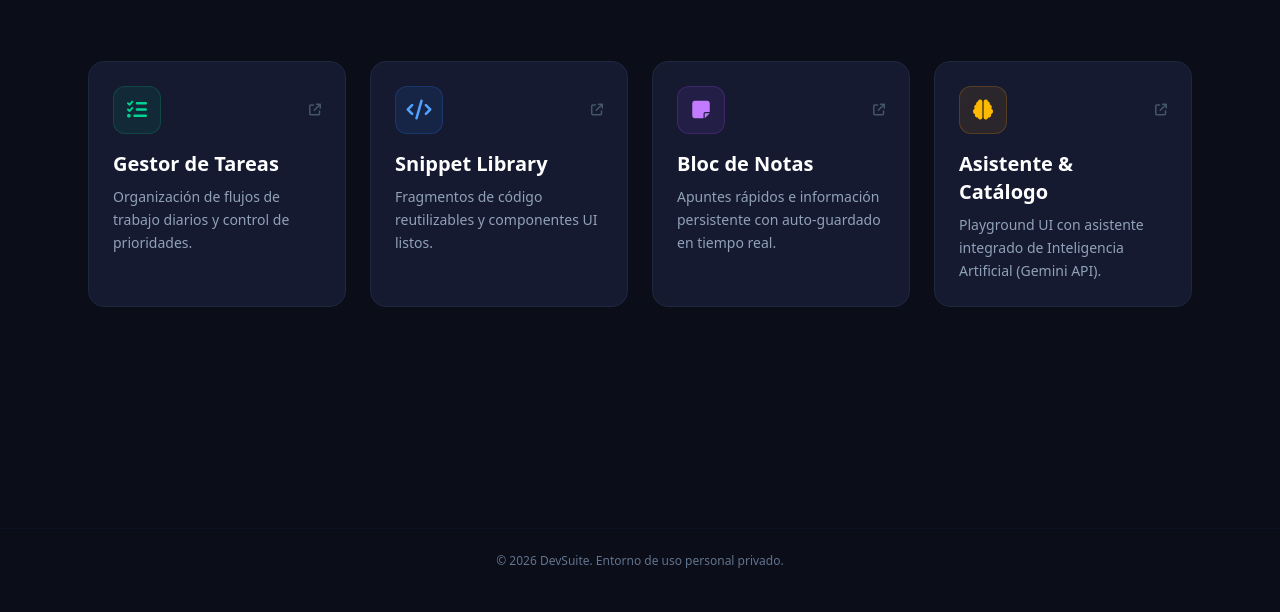
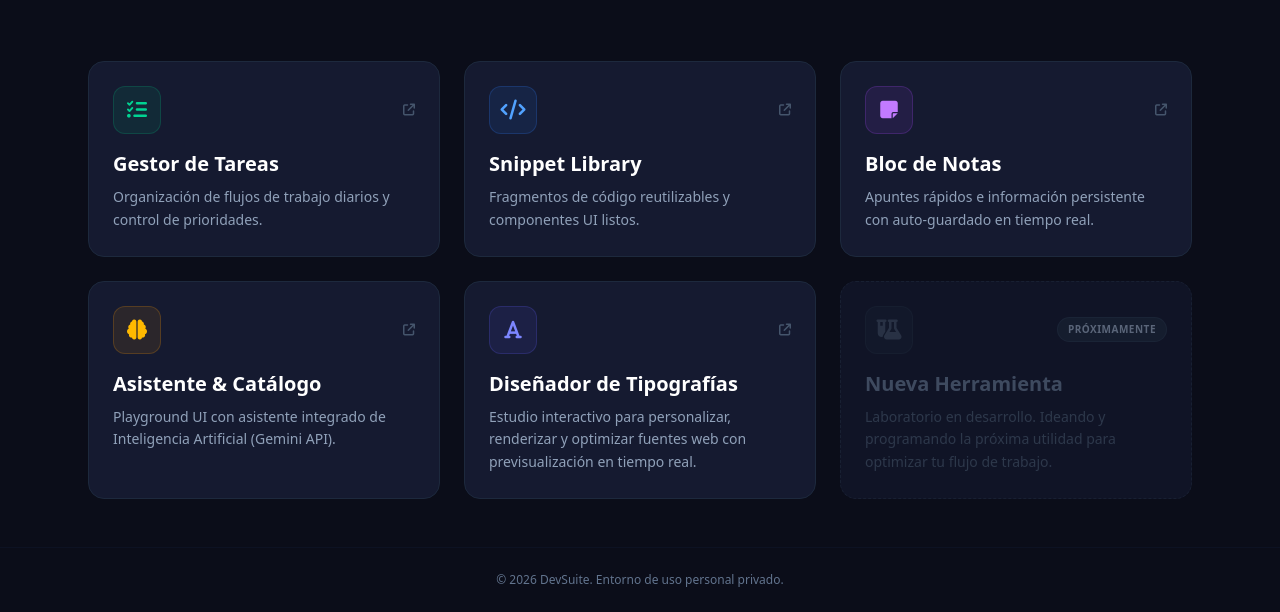
Before and after one commit to DilanGL/Dev-Suite-Tools, a plain HTML site: page index.html in a window 1280 px wide. Shown: the part 207-819 px from the top of the page. Drawn offline with nearby package versions, Linux system fonts and the light colour scheme.

Commit message:
Update grid layout and add new application cards

```diff
--- a/index.html
+++ b/index.html
@@ -46,7 +46,7 @@
         </header>
 
         <!-- REJILLA DE APLICACIONES (GRID) -->
-        <section class="grid grid-cols-1 md:grid-cols-2 lg:grid-cols-4 gap-6">
+        <section class="grid grid-cols-1 md:grid-cols-2 lg:grid-cols-3 gap-6">
 
             <!-- Tarjeta 1: Gestor de Tareas -->
             <a href="gestor-tareas/index.html" class="app-card group block p-6 rounded-2xl border border-slate-800">
@@ -104,6 +104,34 @@
                 </p>
             </a>
 
+            <a href="diseñador-de-tipografias/index.html" class="app-card group block p-6 rounded-2xl border border-slate-800">
+                <div class="flex items-center justify-between mb-4">
+                    <div class="w-12 h-12 rounded-xl bg-indigo-500/10 border border-indigo-500/20 flex items-center justify-center group-hover:bg-indigo-500/20 transition-colors">
+                        <i class="fa-solid fa-font text-indigo-400 text-xl"></i>
+                    </div>
+                    <i class="fa-solid fa-arrow-up-right-from-square text-slate-600 text-xs group-hover:text-slate-400 transition-colors"></i>
+                </div>
+                <h3 class="text-xl font-bold text-white mb-2">Diseñador de Tipografías</h3>
+                <p class="text-slate-400 text-sm leading-relaxed">
+                    Estudio interactivo para personalizar, renderizar y optimizar fuentes web con previsualización en tiempo real.
+                </p>
+            </a>
+
+            <div class="app-card block p-6 rounded-2xl border border-dashed border-slate-700/50 bg-slate-900/20 opacity-60">
+                <div class="flex items-center justify-between mb-4">
+                    <div class="w-12 h-12 rounded-xl bg-slate-800/50 border border-slate-700/30 flex items-center justify-center">
+                        <i class="fa-solid fa-flask-vial text-slate-500 text-xl animate-pulse"></i>
+                    </div>
+                    <span class="text-[10px] font-semibold uppercase tracking-wider bg-slate-800 text-slate-400 px-2.5 py-1 rounded-full border border-slate-700/50">
+                        Próximamente
+                    </span>
+                </div>
+                <h3 class="text-xl font-bold text-slate-500 mb-2">Nueva Herramienta</h3>
+                <p class="text-slate-600 text-sm leading-relaxed">
+                    Laboratorio en desarrollo. Ideando y programando la próxima utilidad para optimizar tu flujo de trabajo.
+                </p>
+            </div>
+
         </section>
     </main>
 
```
